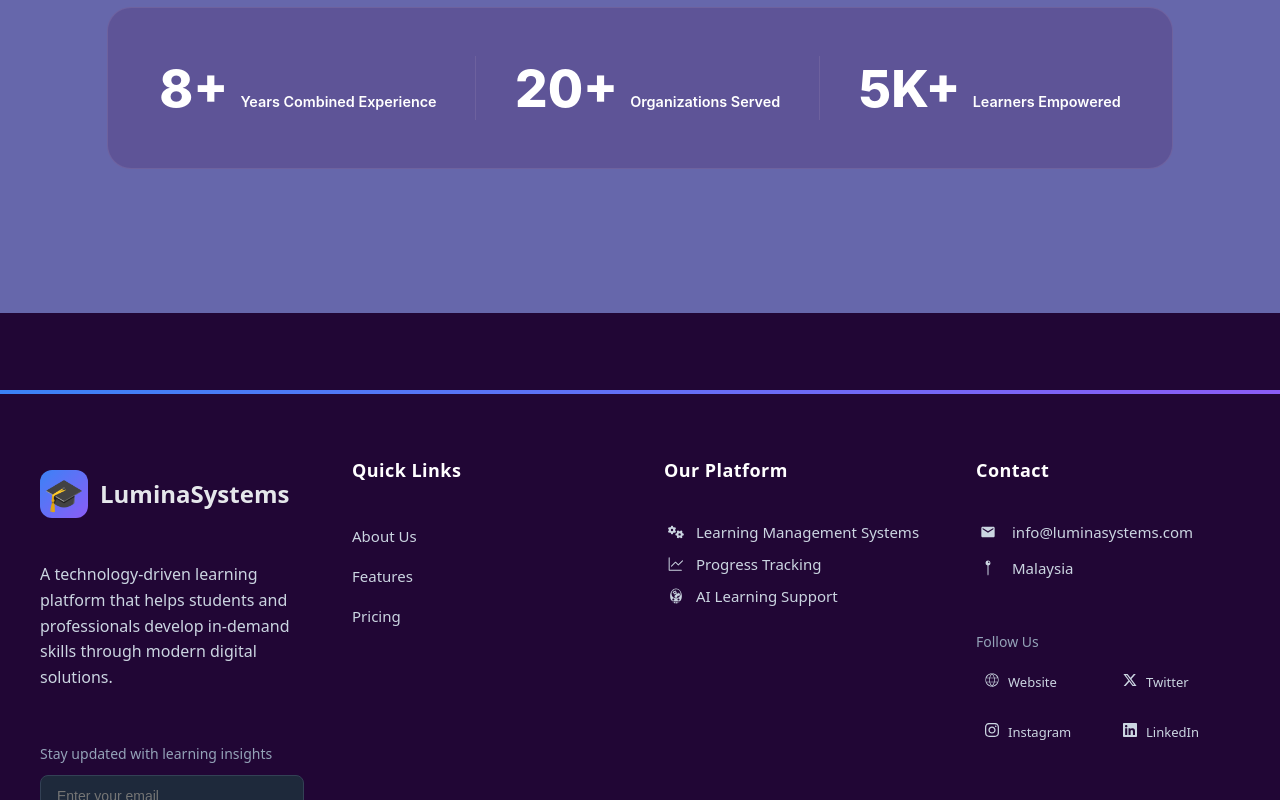
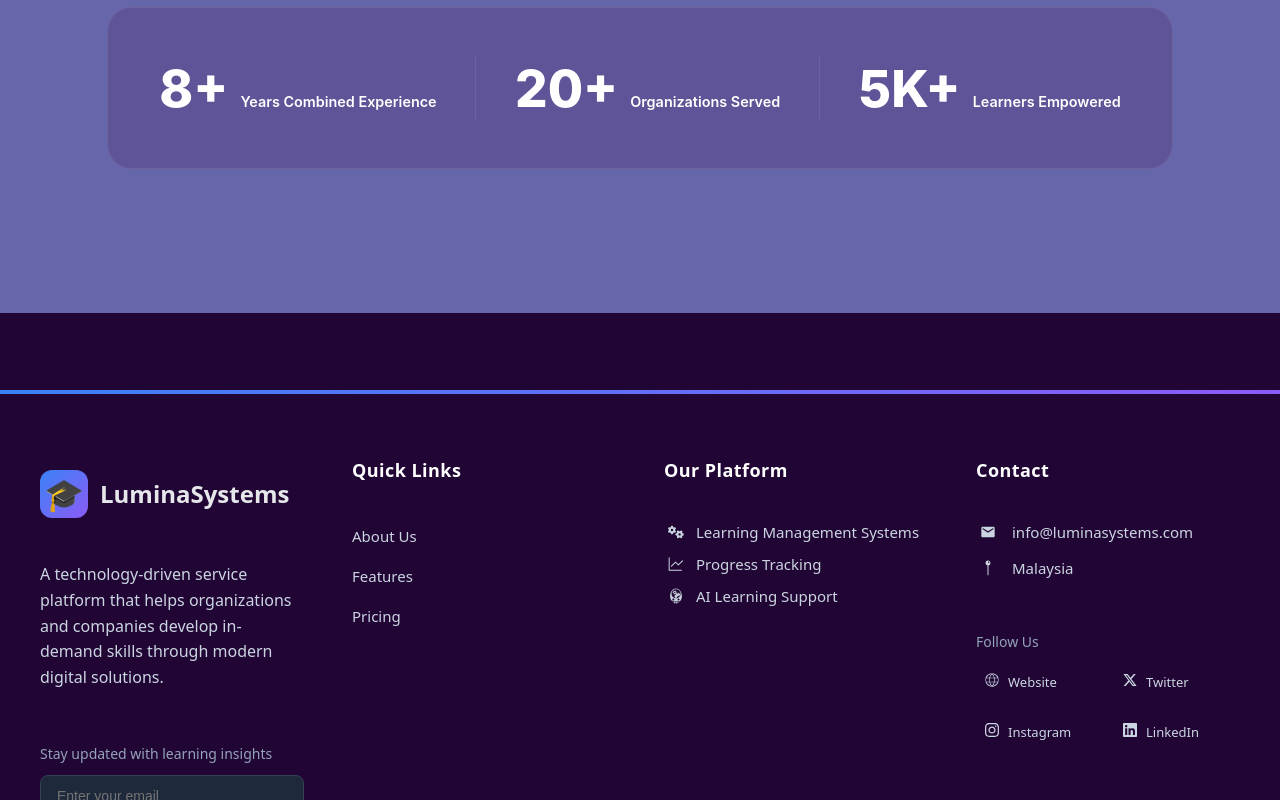
Before and after one commit to pseudo-ghost/platform, a React (Vite) app in the folder my-react-app/: page / in a window 1280 px wide. Shown: the part 11200-12000 px from the top of the page. Built offline with nearby package versions, Linux system fonts and the light colour scheme.

Commit message:
title changed

```diff
--- a/my-react-app/src/components/Footer/Footer.jsx
+++ b/my-react-app/src/components/Footer/Footer.jsx
@@ -25,8 +25,7 @@ function Footer() {
             <h2>LuminaSystems</h2>
           </div>
           <p style={styles.description}>
-            A technology-driven learning platform that helps students and
-            professionals develop in-demand skills through modern digital solutions.
+            A technology-driven service platform that helps organizations and companies develop in-demand skills through modern digital solutions.
           </p>
 
           {/* Newsletter Signup */}
```
Also changed, not shown: my-react-app/index.html (+1 -1 lines).
